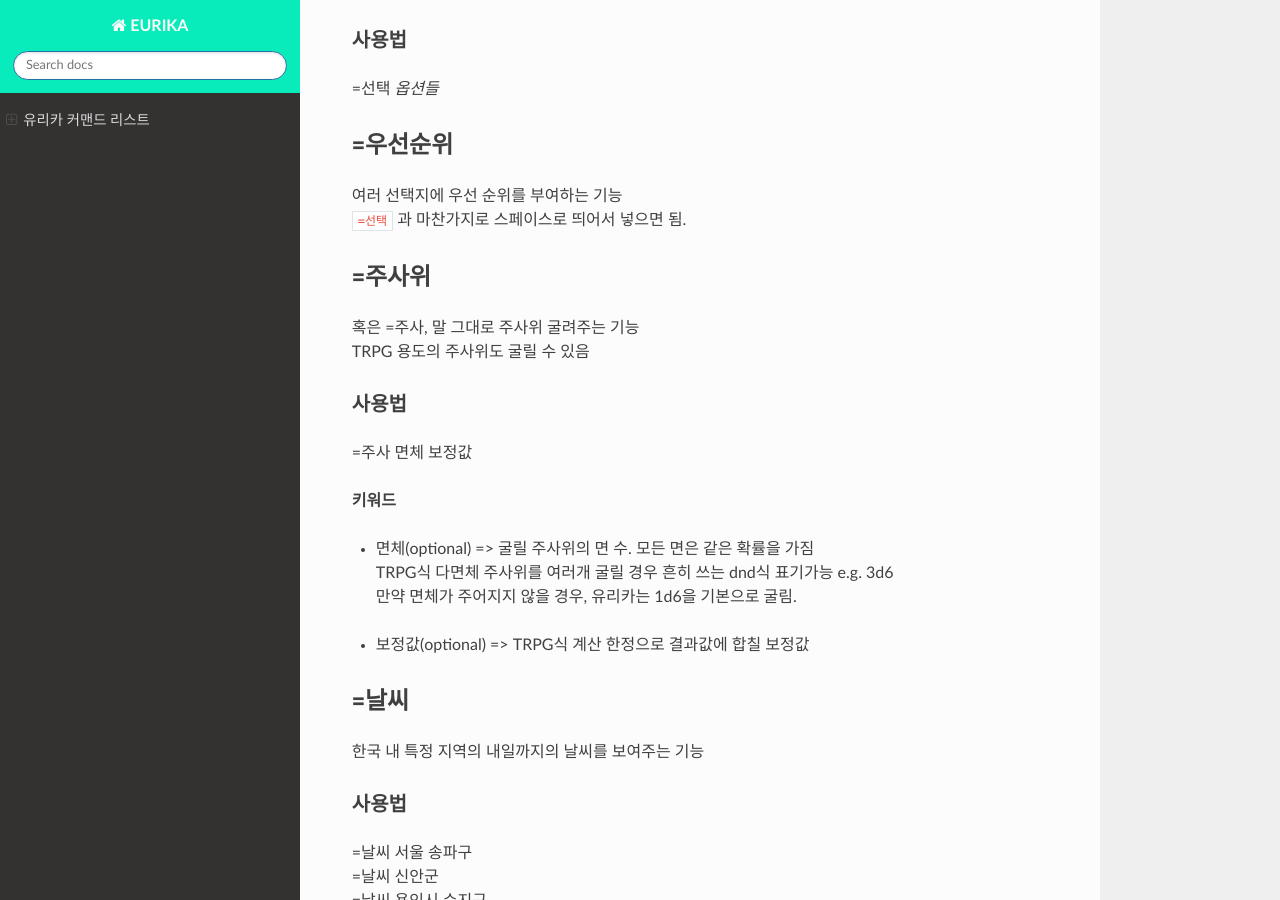
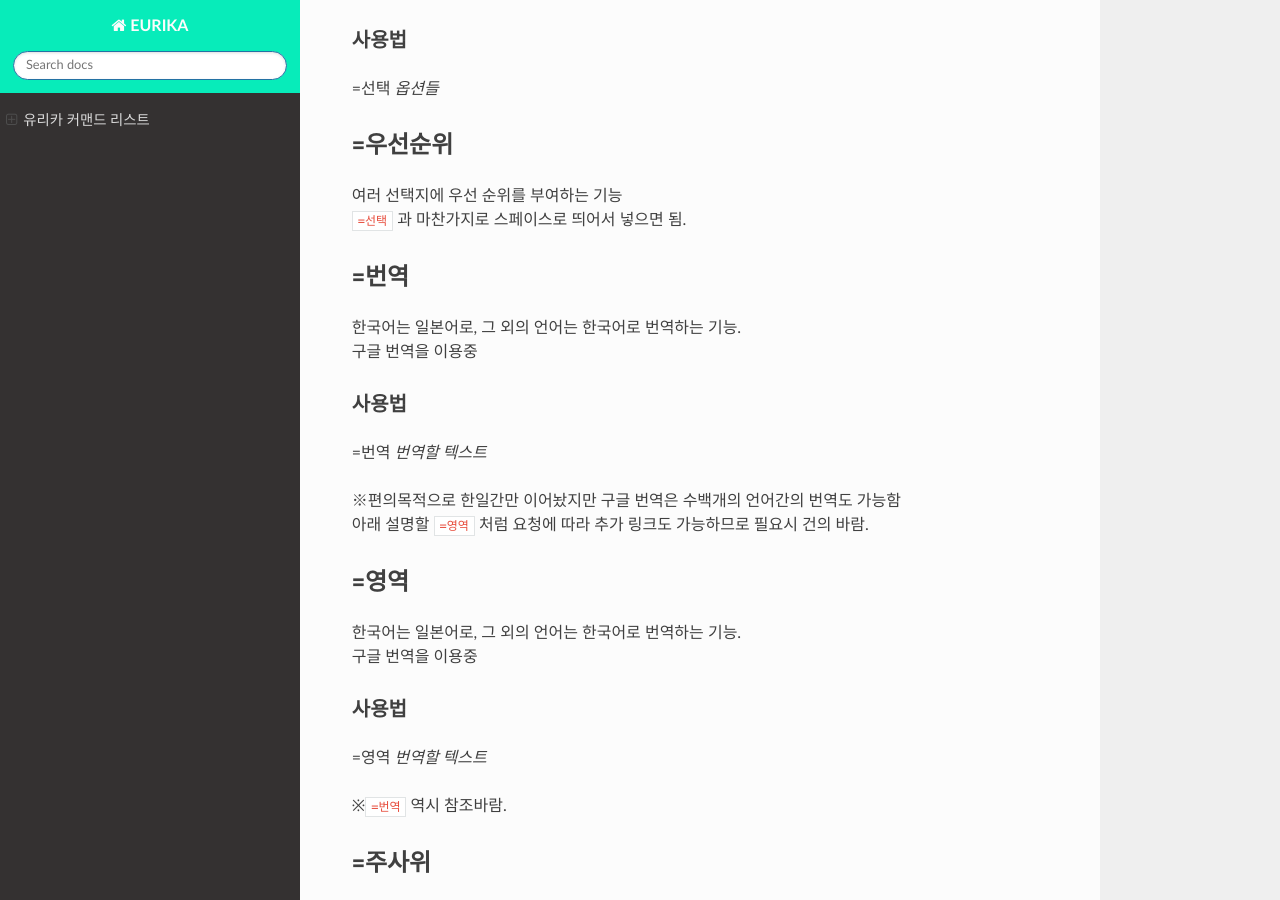
Before and after one commit to SHUcream00/SHUcreamDelight, a Sphinx documentation site: the page built from docs/source/index.rst, in a window 1280 px wide and 900 px high, scrolled down 3974 px. Built offline with Sphinx 7.4.7 and the Read the Docs theme 2.0.0, drawn with Linux system fonts in a browser that asks for light colours.

Commit message:
missing some keywords

```diff
--- a/docs/source/index.rst
+++ b/docs/source/index.rst
@@ -169,6 +169,30 @@
 -----------
 | 여러 선택지에 우선 순위를 부여하는 기능
 | ``=선택`` 과 마찬가지로 스페이스로 띄어서 넣으면 됨.
+
+=번역
+------------
+| 한국어는 일본어로, 그 외의 언어는 한국어로 번역하는 기능.
+| 구글 번역을 이용중
+
+사용법
++++++++++++
+=번역 *번역할 텍스트*
+
+| ※편의목적으로 한일간만 이어놨지만 구글 번역은 수백개의 언어간의 번역도 가능함
+| 아래 설명할 ``=영역`` 처럼 요청에 따라 추가 링크도 가능하므로 필요시 건의 바람.
+
+=영역
+-------
+| 한국어는 일본어로, 그 외의 언어는 한국어로 번역하는 기능.
+| 구글 번역을 이용중
+
+
+사용법
++++++++++++
+=영역 *번역할 텍스트*
+
+※``=번역`` 역시 참조바람.
 
 =주사위
 --------------
```
